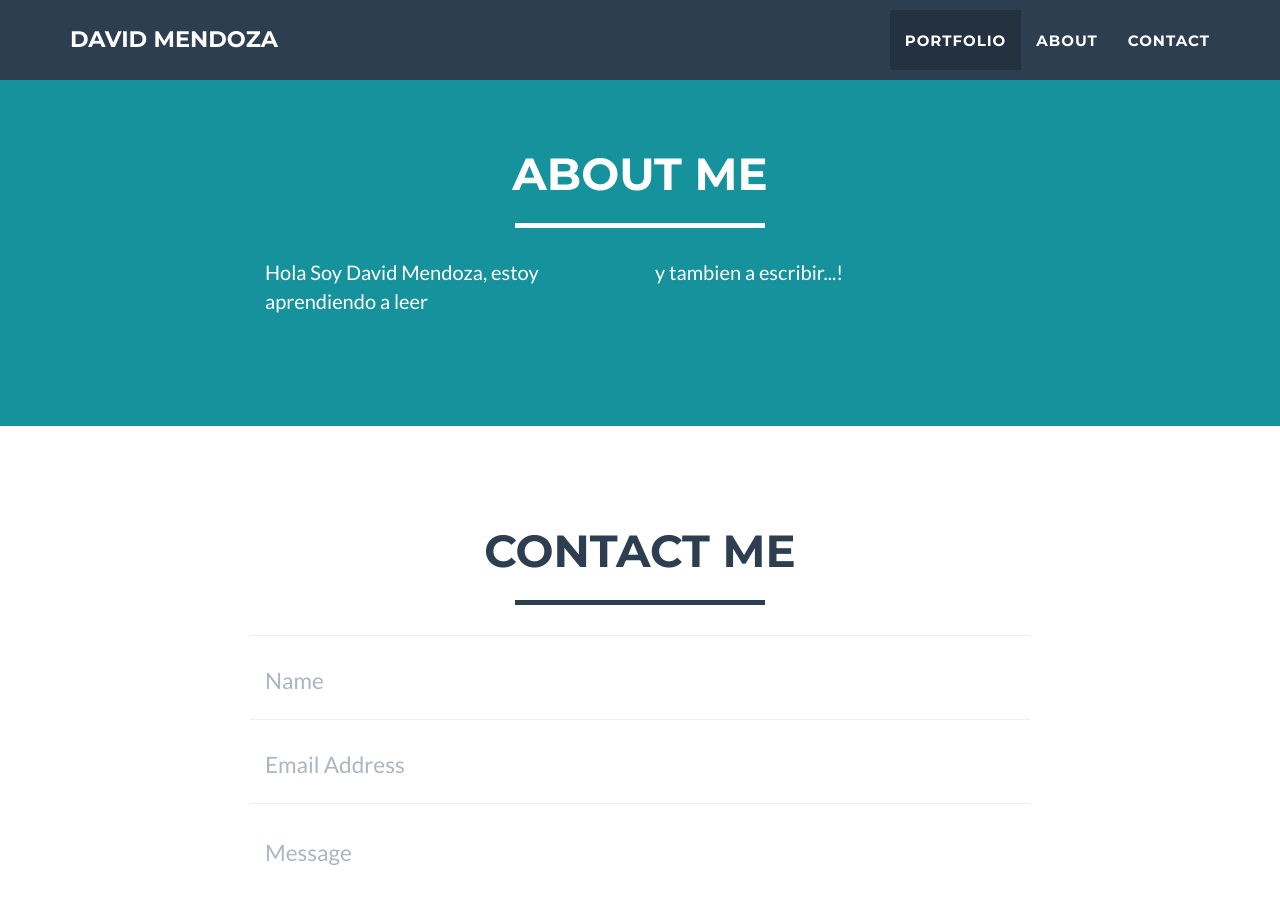
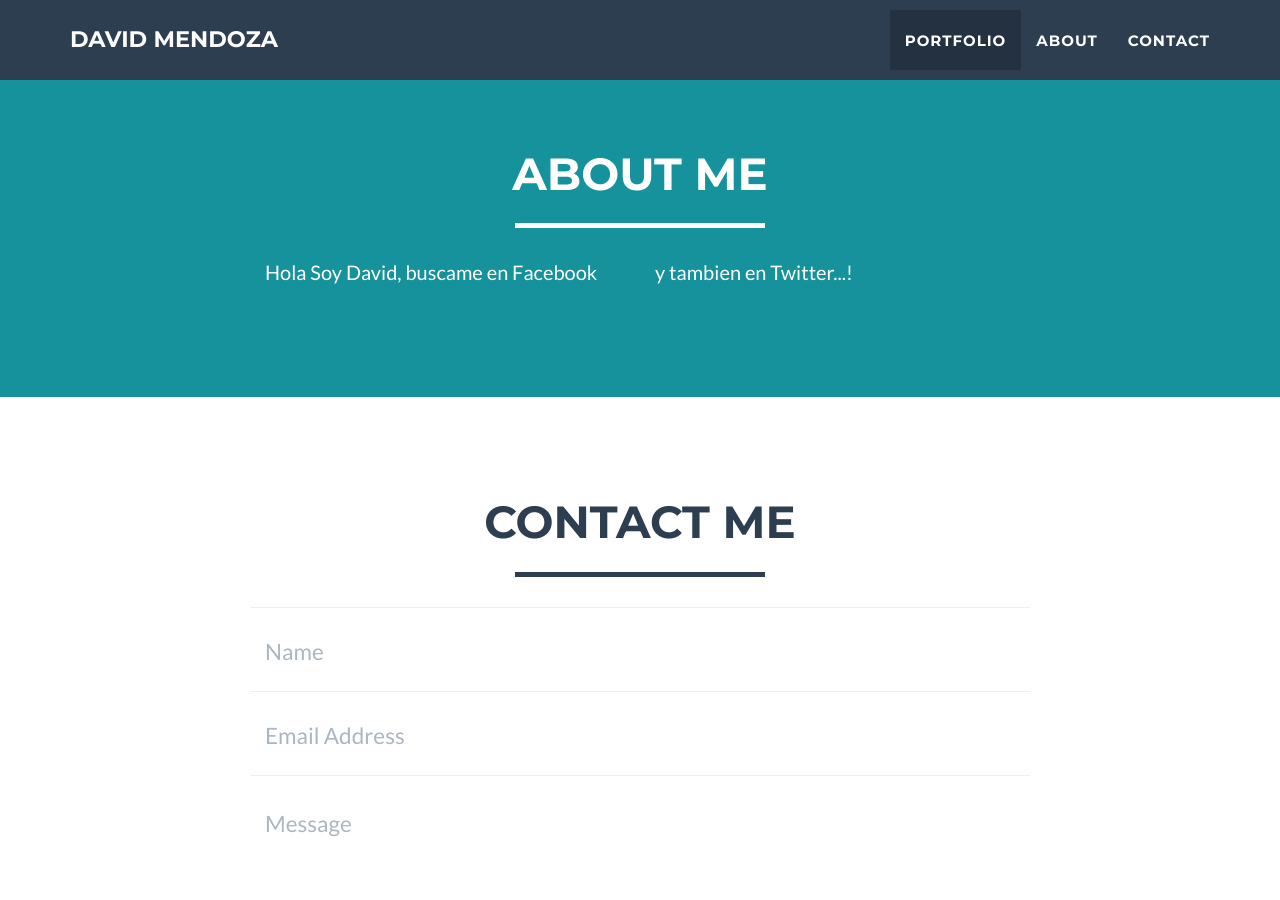
Before and after one commit to davinci06/davidmendoza.github.io, a Jekyll site: the page built from index.html, in a window 1280 px wide and 900 px high, scrolled down 1221 px. Built offline with Jekyll 4.4.1, drawn with Linux system fonts in a browser that asks for light colours.

Commit message:
act presentacion

```diff
--- a/_includes/about.html
+++ b/_includes/about.html
@@ -9,10 +9,10 @@
             </div>
             <div class="row">
                 <div class="col-lg-4 col-lg-offset-2">
-                    <p>Hola Soy David Mendoza, estoy aprendiendo a leer</p>
+                    <p>Hola Soy David, buscame en Facebook</p>
                 </div>
                 <div class="col-lg-4">
-                    <p>y tambien a escribir...! </p>
+                    <p>y tambien en Twitter...! </p>
                 </div>
                 <!--Ver boton
                 <div class="col-lg-8 col-lg-offset-2 text-center">
```
